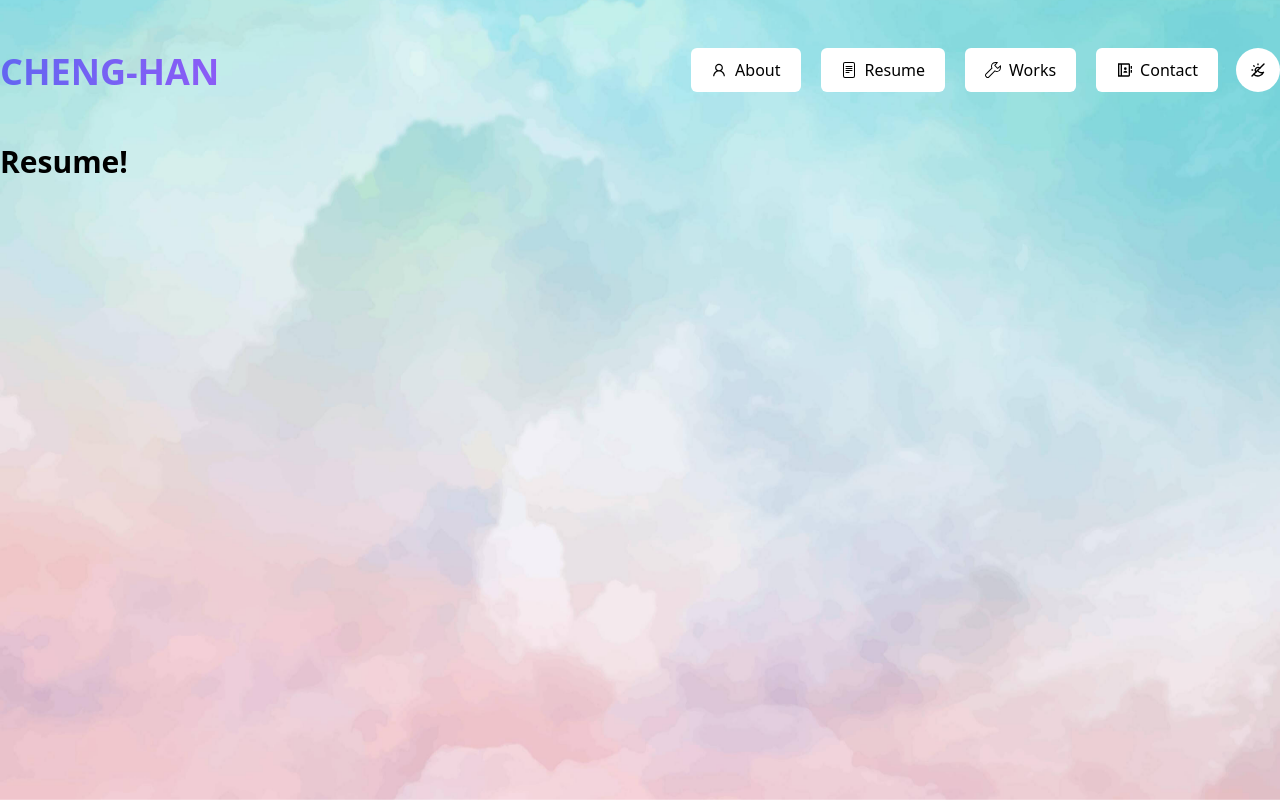
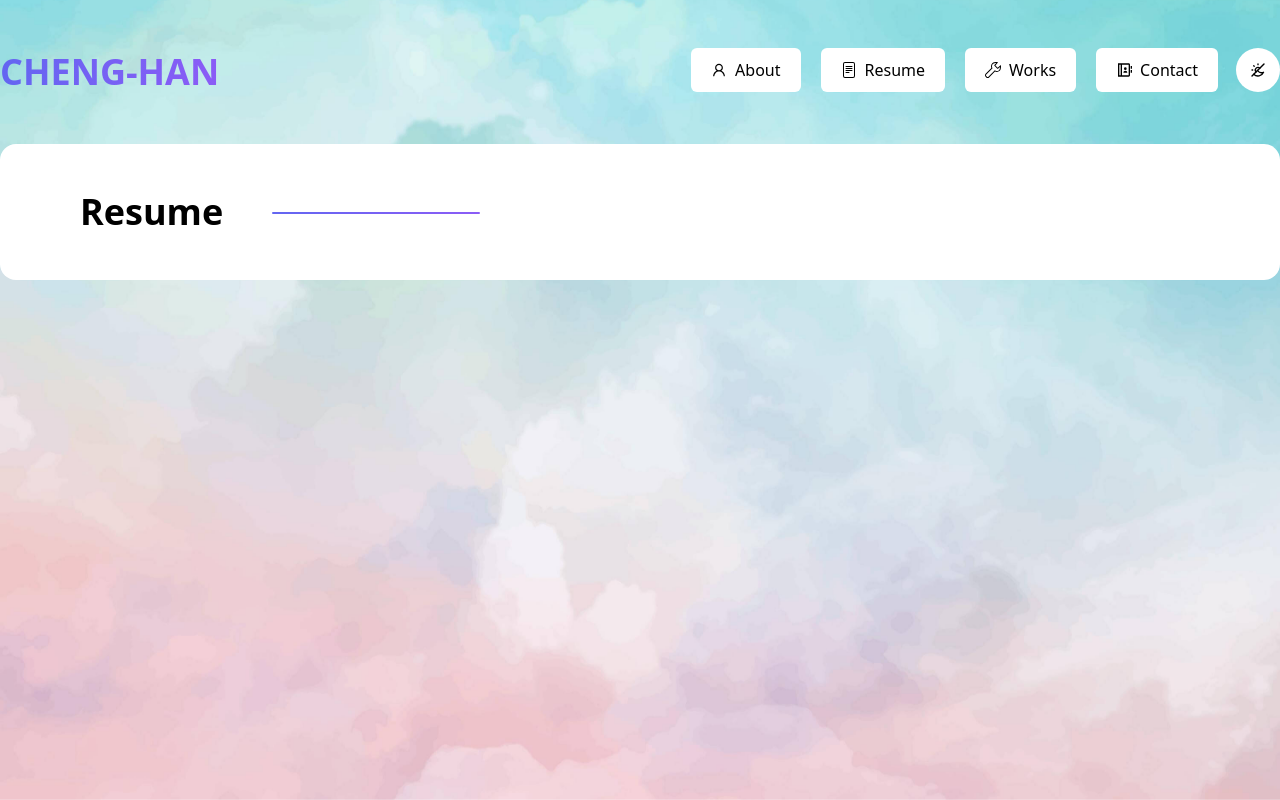
Before and after one commit to henry32144/henry32144.github.io, a Gatsby site: page /resume in a window 1280 px wide. Built offline with nearby package versions, Linux system fonts and the light colour scheme; Gatsby itself is replaced by a stand-in of ours.

Commit message:
Working on resume

```diff
--- /dev/null
+++ b/src/components/pageTitle.tsx
@@ -0,0 +1,20 @@
+import * as React from "react";
+
+type PageTitleProps = {
+  text: string;
+};
+
+const PageTitle: React.FC<PageTitleProps> = ({ text }) => {
+  return (
+    <h2
+      className="dark:text-white relative inline-block text-4xl font-bold after:content-[''] after:left-48 after:w-[13rem] after:h-0.5 \
+            after:absolute after:top-[50%] after:rounded-md after:bg-gradient-to-r after:from-indigo-500 after:to-violet-500 \
+            "
+    >
+      {text}
+    </h2>
+  );
+};
+
+// Export the component
+export default PageTitle;
--- a/src/pages/about.tsx
+++ b/src/pages/about.tsx
@@ -4,6 +4,7 @@ import Layout from "../components/layout";
 import Card from "../components/card";
 import PersonalInfoCard from "../components/personalInfoCard";
 import WhatIDoCard from "../components/whatIDoCard";
+import PageTitle from "../components/pageTitle";
 import tempImage from "../images/background.jpg";
 import { MdEmail, MdLocationPin, MdWeb } from "react-icons/md";
 import {
@@ -19,13 +20,7 @@ const AboutPage: React.FC<PageProps> = () => {
     <Layout>
       <Card>
         <div className="py-12">
-          <h2
-            className="dark:text-white relative inline-block text-4xl font-bold after:content-[''] after:left-48 after:w-[13rem] after:h-0.5 \
-            after:absolute after:top-[50%] after:rounded-md after:bg-gradient-to-r after:from-indigo-500 after:to-violet-500 \
-            "
-          >
-            About Me
-          </h2>
+          <PageTitle text="About Me" />
           <div className="grid grid-cols-12 md:gap-10 pt-4 md:pt-[40px] items-center">
             <div className="col-span-12 md:col-span-4">
               <img
--- a/src/pages/resume.tsx
+++ b/src/pages/resume.tsx
@@ -1,17 +1,21 @@
-import * as React from "react"
-import type { HeadFC, PageProps } from "gatsby"
-import Layout from '../components/layout'
+import * as React from "react";
+import type { HeadFC, PageProps } from "gatsby";
+import Layout from "../components/layout";
+import Card from "../components/card";
+import PageTitle from "../components/pageTitle";
 
 const ResumePage: React.FC<PageProps> = () => {
   return (
     <Layout>
-      <h1 className="text-3xl font-bold">
-        Resume!
-      </h1>
+      <Card>
+        <div className="py-12">
+          <PageTitle text="Resume" />
+        </div>
+      </Card>
     </Layout>
-  )
-}
+  );
+};
 
-export default ResumePage
+export default ResumePage;
 
-export const Head: HeadFC = () => <title>Resume</title>
+export const Head: HeadFC = () => <title>Resume</title>;
```
